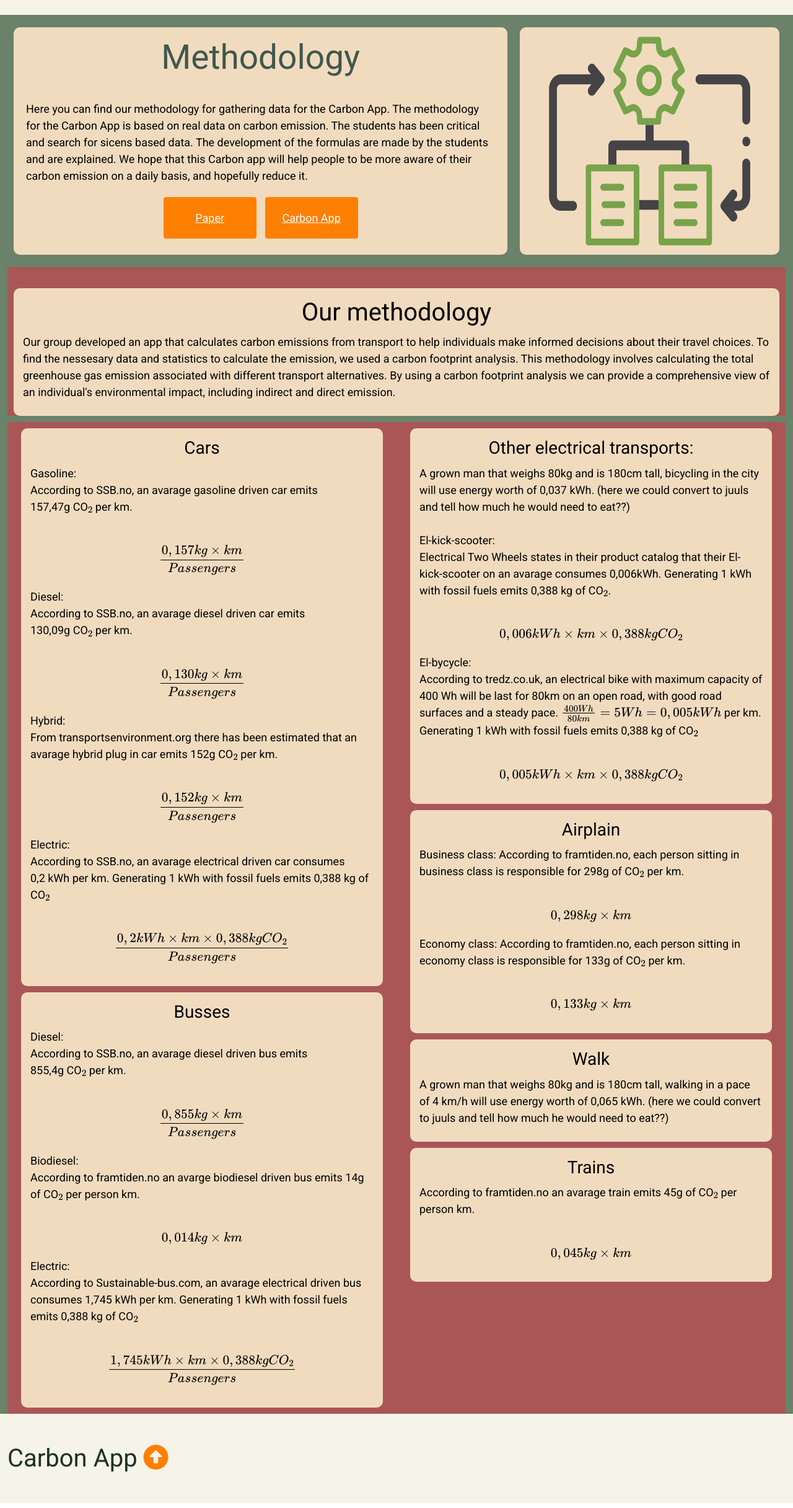
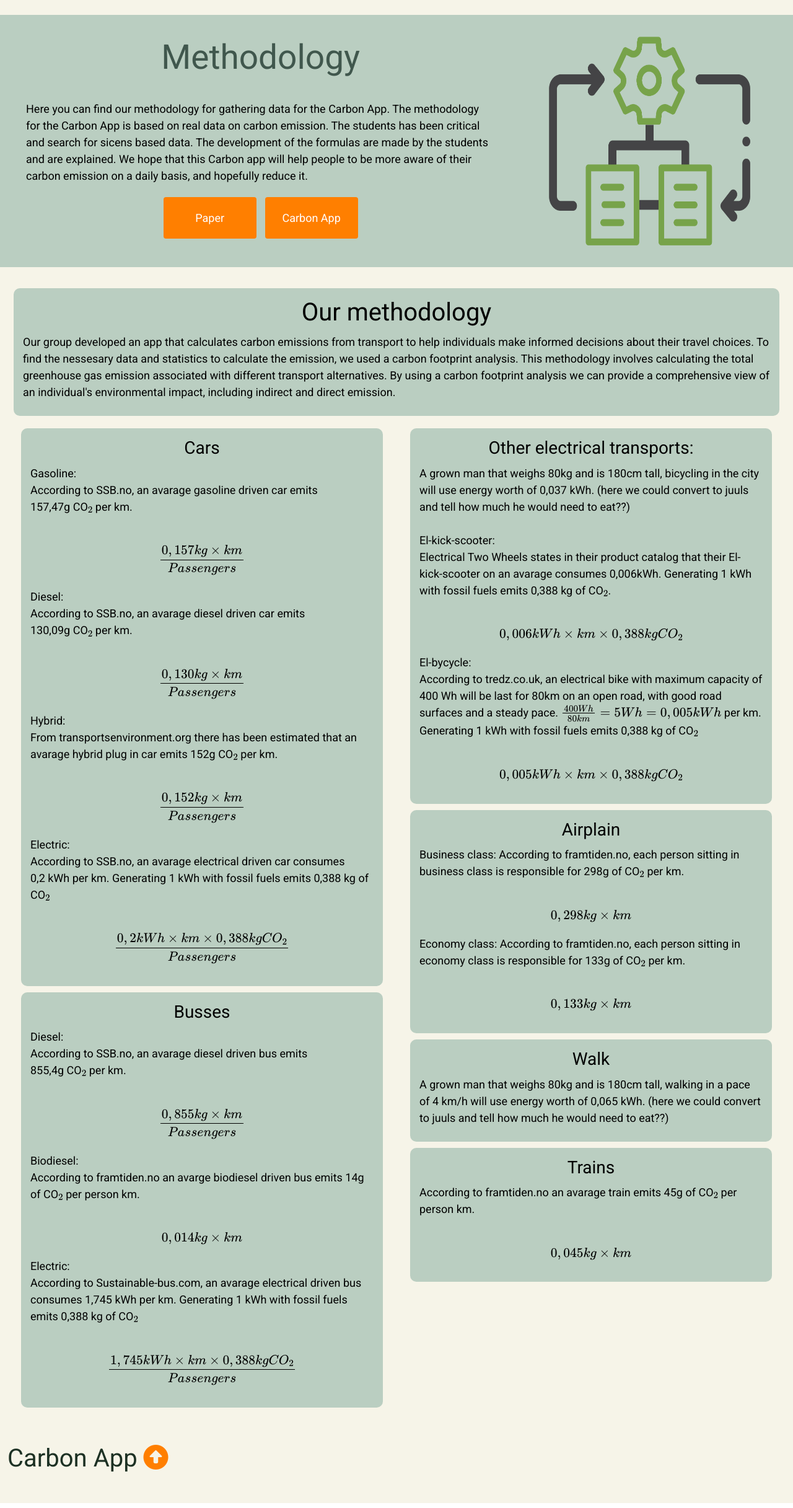
Before and after one commit to Andrei-Cos/Carbon_App_Grp1, a Flask app: page /methodology in a window 1280 px wide. Shown: the part 94-2527 px from the top of the page at 62% size. Run offline with Flask 2, Linux system fonts and the light colour scheme; some libraries are stand-ins or nearby versions.

Commit message:
Update methodology.css

```diff
--- a/capp/static/methodology.css
+++ b/capp/static/methodology.css
@@ -1,8 +1,8 @@
 /* <!-- Colors
-Home, section 1 (header, background): #698269
-Home, section 1 (header, boxes): #B99B6B
-Home, section 2 (developers, background): #F1DBBF
-Home, section 2 (developers, boxes): #AA5656
+Methodology, section header (background): #BACEC1
+Methodology, section header (buttons): FF7F00
+Methodology, section transports (background): #F6F4E8
+Methodology, section transports (boxes): #BACEC1
 */
 
 /* Utilities  */
@@ -20,16 +20,15 @@ p {
   }
   /* Section header */
   .section_header_methodology {
-    background-color:#698269;
+    background-color:#BACEC1;
   }
   .header {
     display: flex;
     align-items: start;
-    background: #698269;
+    background: #BACEC1;
   }
   .header .box {
     flex: 1;
-    background: #f1dbbf;
     color: #000;
     border-radius: 10px;
     margin: 20px 10px;
@@ -44,42 +43,38 @@ p {
   .header .box:nth-of-type(2) {
     flex-grow:1;
   }
-  .container_buttons_links_header {
-    display: flex;
-    justify-content: center;
-    align-items: center;
-    flex-wrap:wrap;
+
+  .section_header_methodology .btn {
+    border: none;
   }
-  .container_buttons_links_header a:hover {
-    color: #2a4359;
-  }
-  .container_buttons_links_header btn {
-    width: 100px;
-    height: 100px;
-    background: #2a4359;
+  .section_header_methodology .button {
+    margin: 10px;
+    text-decoration: none;
+    display: inline-block;
+    border-radius: 4px;
+    background-color: #FF7F00;
+    border: none;
     color: #fff;
-    display: flex;
-    justify-content:center;
-    align-items:center;
-  }
-
-  .btn {
-    border: none;
+    text-align: center;
+    font-size: 18px;
+    padding: 20px;
+    width: 150px;
+    margin: 5px;
   }
 
   /* Section methodology */
   .section_transports{
-    background-color:#698269;
+    background-color:#F6F4E8;
   }
   .transports{
     display: flex;
     align-items: start;
-    background: #aa5656;
+
   }
   /* Table with one column */
   .transports .box {
     flex: 1;
-    background: #f1dbbf;
+    background: #BACEC1;
     color: black;
     border-radius: 10px;
     margin: 10px 10px 10px 10px;
@@ -90,19 +85,19 @@ p {
   }
   .transports .box_table1:nth-of-type(1) {
     flex-grow:1;
-    background: #aa5656;
+    background: #BACEC1;
   }
   .transports .box_table1:nth-of-type(2) {
     flex-grow:4;
   }
   .transports .box_table1:nth-of-type(3) {
     flex-grow:1;
-    background: #aa5656;
+    background: #BACEC1;
   }
   /* Table with two columns */
   .transports .box2 {
     flex: 1;
-    background: #f1dbbf;
+    background: #BACEC1;
     color: black;
     border-radius: 10px;
     margin: 10px 10px 10px 10px;
@@ -113,11 +108,11 @@ p {
   }
   .transports .box_table2:nth-of-type(1) {
     flex-grow:1;
-    background: #f1dbbf;
+    background:#BACEC1 ;
   }
   .transports .box_table2:nth-of-type(2) {
     flex-grow:1;
-    background: #f1dbbf;
+    background: #BACEC1 ;
   }
 
 
```
